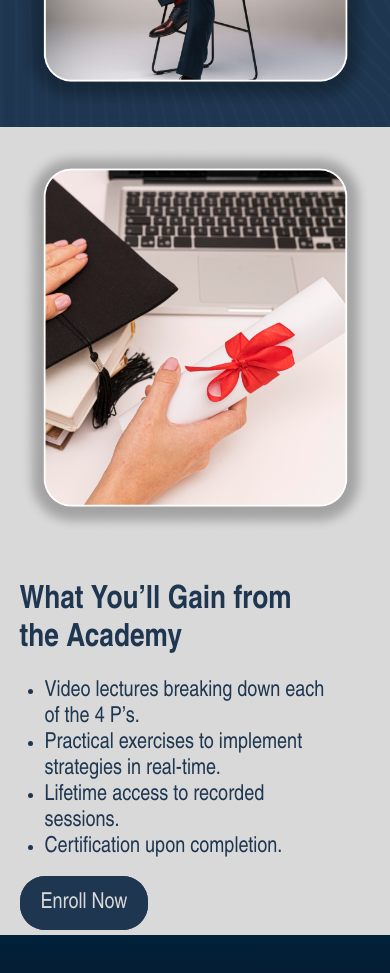
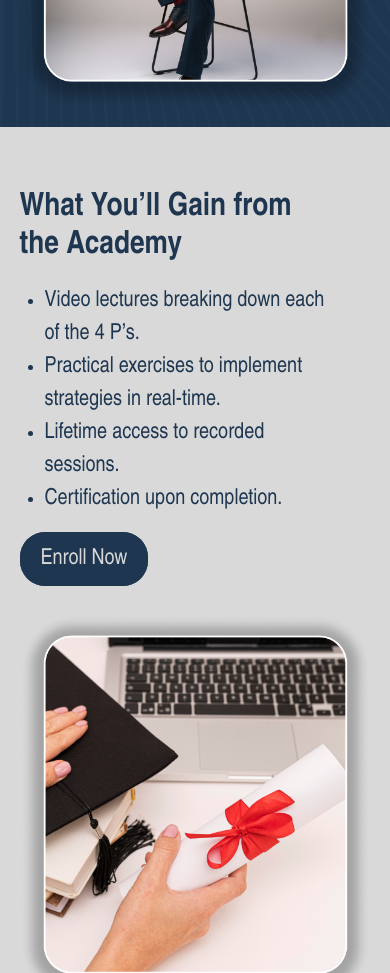
Before and after one commit to AfaqAhmd/the-millionaire-marketer2, a plain HTML site: page academy.html in a window 390 px wide. Shown: the part 5500-6473 px from the top of the page. Drawn offline with Linux system fonts and the light colour scheme.

Commit message:
14-14-25

```diff
--- a/css/media.css
+++ b/css/media.css
@@ -448,7 +448,7 @@ align-items: center;
 /* ----------- */
 
 .book{
-  flex-direction: column-reverse;
+  flex-direction: column;
 }
 
 .book-left{
@@ -457,7 +457,7 @@ align-items: center;
 
 .book-right{
   width: 90%;
-  margin-top: 5vh;
+  margin: 5vh 0;
 }
 
 .book-right h2{
@@ -466,6 +466,9 @@ font-size: 2rem;
 
 .book-left img{
   width: 100%;
+}
+
+.book-right a{
 }
 
 /* --------academy page------- */
--- a/css/style.css
+++ b/css/style.css
@@ -1438,6 +1438,7 @@ color: var(--blue);
   padding-left: 25px;;
   font-size: 22px;
   margin-bottom: 30px;
+  line-height: 1.5;
 }
 
 /* ------- */
```
